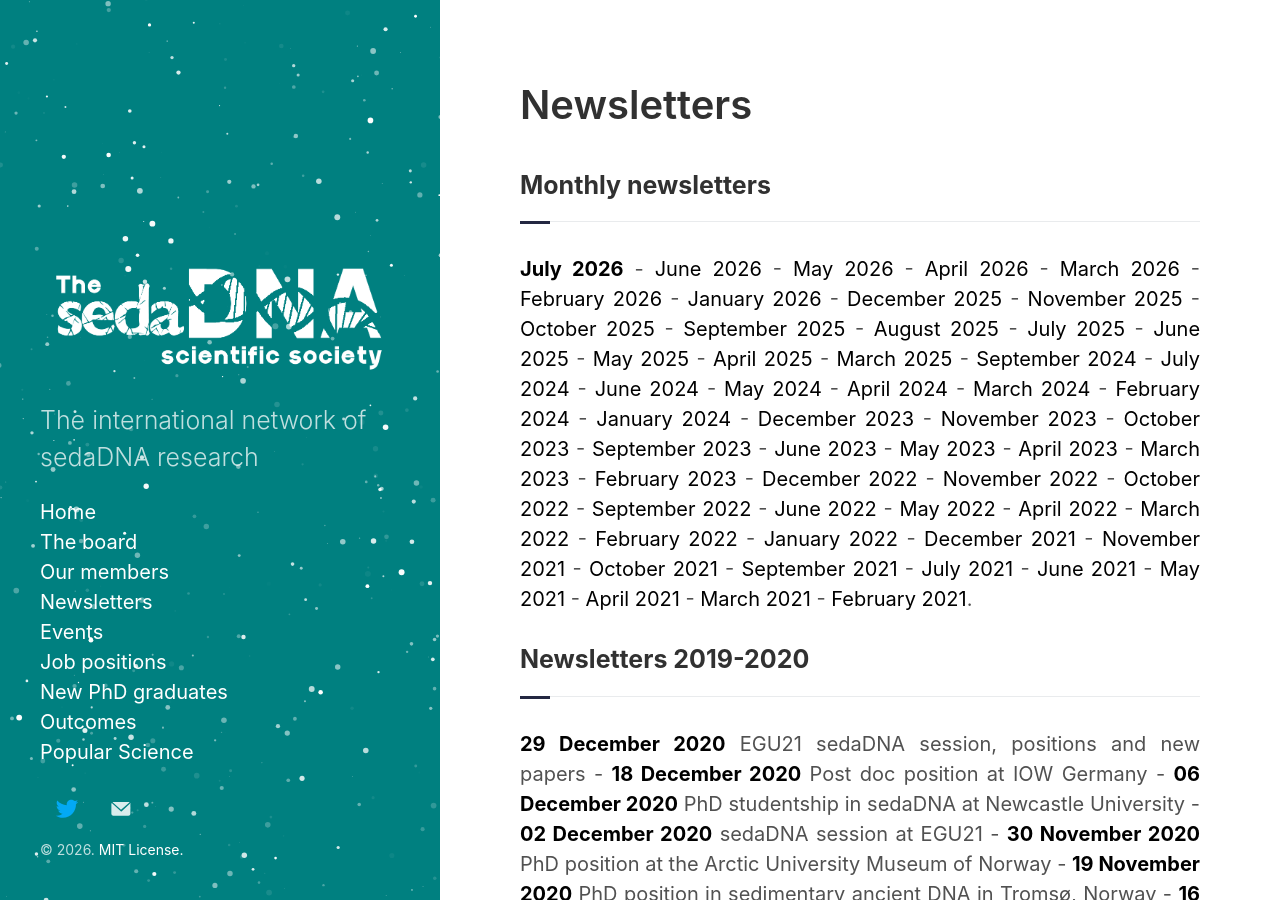
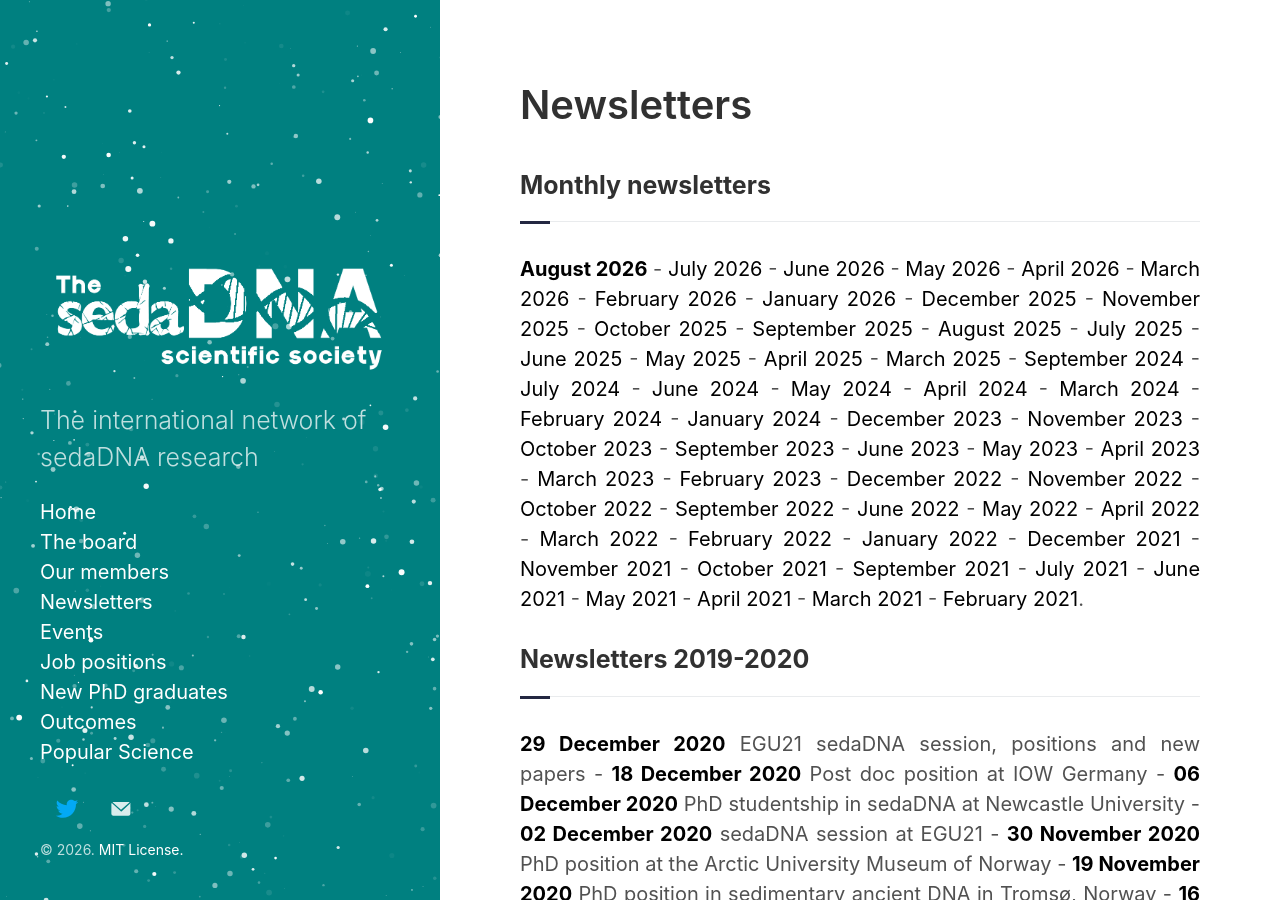
Before and after one commit to sedadna/sedadna.github.io, a Jekyll site: the page built from category/news.md, in a window 1280 px wide and 900 px high. Built offline with Jekyll 4.4.1, drawn with Linux system fonts in a browser that asks for light colours.

Commit message:
Update newsletter links for August 2026august newsletter

```diff
--- a/category/news.md
+++ b/category/news.md
@@ -8,7 +8,8 @@
 </div>
 <div class="intro">
 <p>
-<a href="https://sedadna.github.io/category/news/26-07.html" target="_blank"><b>July 2026</b></a> -
+<a href="https://sedadna.github.io/category/news/26-08.html" target="_blank"><b>August 2026</b></a> -
+<a href="https://sedadna.github.io/category/news/26-07.html" target="_blank">July 2026</a> -
 <a href="https://sedadna.github.io/category/news/26-06.html" target="_blank">June 2026</a> -
 <a href="https://sedadna.github.io/category/news/26-05.html" target="_blank">May 2026</a> -
 <a href="https://sedadna.github.io/category/news/26-04.html" target="_blank">April 2026</a> -
```
